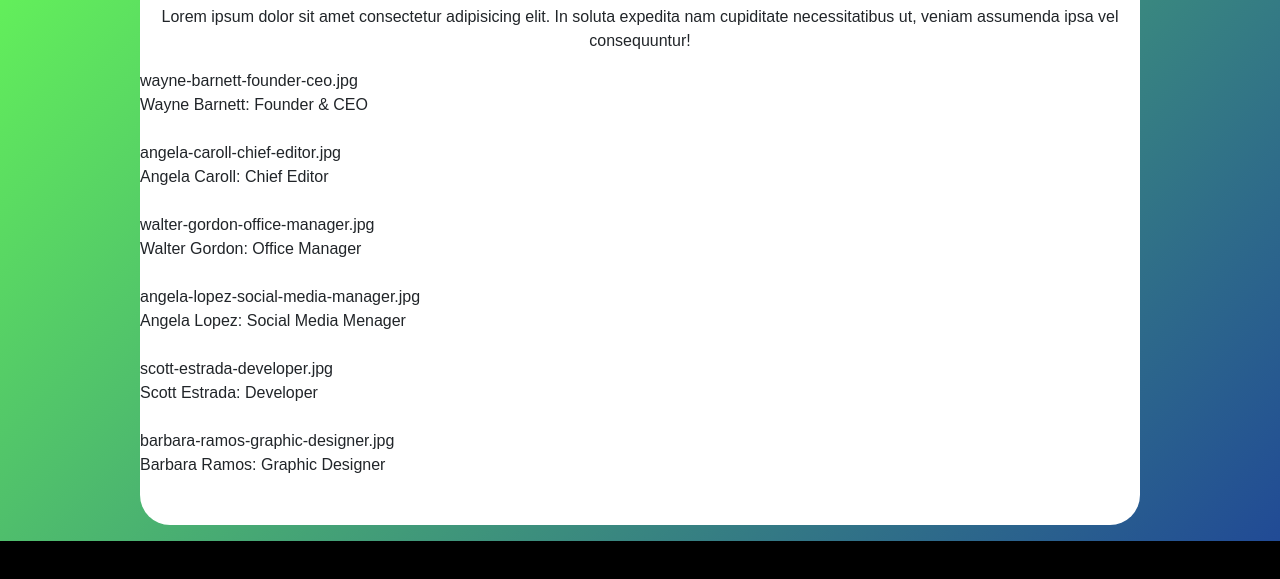
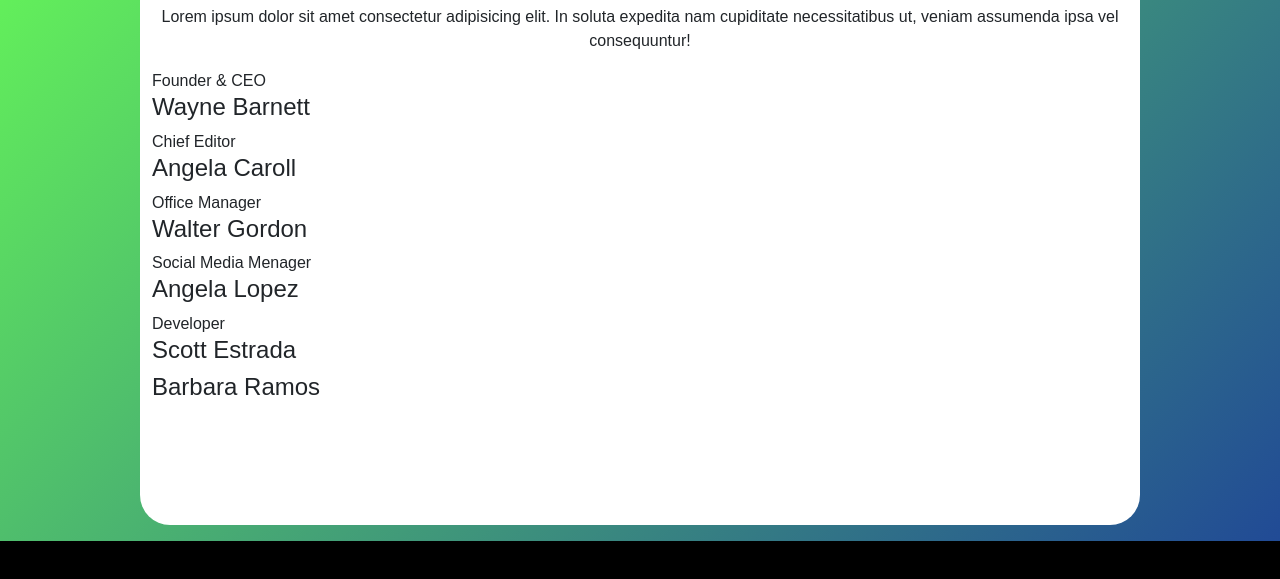
Before and after one commit to coder-ms/-js-our-team, a plain HTML site: page index.html in a window 1280 px wide. Shown: the part 179-758 px from the top of the page. Drawn offline with nearby package versions, Linux system fonts and the light colour scheme.

Commit message:
milestone2 da sistemare

```diff
--- a/index.html
+++ b/index.html
@@ -25,8 +25,50 @@
             <div class="white my-5" >
                 <h1 class="text-center">Meet our team</h1>
                 <p class="text-center">Lorem ipsum dolor sit amet consectetur adipisicing elit. In soluta expedita nam cupiditate necessitatibus ut, veniam assumenda ipsa vel consequuntur!</p>
-                <div id="app">
-
+                <div id="app" class="container">
+                    <div class="teamMember">
+                        <div>
+                            <div></div>
+                            <div class="h-100 memberOfTeam"></div>
+                            <h4>Wayne Barnett</h4>
+                        </div>
+                    </div>
+                    <div class="teamMember">
+                        <div>
+                            <div></div>
+                            <div class="h-100 memberOfTeam"></div>
+                            <h4>Angela Caroll</h4>
+                        </div>
+                    </div>
+                    <div class="teamMember">
+                        <div>
+                            <div></div>
+                            <div class="h-100 memberOfTeam"></div>
+                            <h4>Walter Gordon</h4>
+                        </div>
+                    </div>
+                    <div class="teamMember">
+                        <div>
+                            <div></div>
+                            <div class="h-100 memberOfTeam"></div>
+                            <h4>Angela Lopez</h4>
+                        </div>
+                    </div>
+                    <div class="teamMember">
+                        <div>
+                            <div></div>
+                            <div class="h-100 memberOfTeam"></div>
+                            <h4>Scott Estrada</h4>
+                        </div>
+                    </div>
+                    <div class="teamMember">
+                        <div></div>
+                        <div>
+                            <div></div>
+                            <h4 class="memberName">Barbara Ramos</h4>
+                            <div class="memberRole"></div>
+                        </div>
+                    </div>
                 </div>
             </div>
         </main>
--- a/js/script.js
+++ b/js/script.js
@@ -16,8 +16,9 @@ BONUS 3:
 Aggiungere attraverso un form un membro al team
 */
 
+
+//MILESTONE 0
 //Array
-
 const team = [
     {
         name: 'Wayne Barnett',
@@ -51,18 +52,47 @@ const team = [
     }
 ];
 
+//MILESTONE 1
 for(let i = 0; i < team.length; i++){
     console.log(team[i].name + ':' + ' ' + team[i].role + ' ' + team[i].image );
-    document.getElementById("app").innerHTML += team[i].image  + '<br>' + team[i].name + ':' + ' ' + team[i].role + '<br><br>';
+    //document.getElementById("app").innerHTML += team[i].image  + '<br>' + team[i].name + ':' + ' ' + team[i].role + '<br><br>';
 }
 
+let arrayOfImg = [];
+let arrayOfNames = [];
+let arrayOfRoles = [];
 for(let value of team){
+    arrayOfImg.push(value.img);
+    arrayOfNames.push(value.name);
+    arrayOfRoles.push(value.role);
     for(let key in value){
         console.log(key + ':' + ' ' + value[key]);
-
     }
 }
 
+console.log(arrayOfImg);
+console.log(arrayOfNames);
+console.log(arrayOfRoles);
+
+let allMembers = team.length;
+console.log(allMembers);
+
+//MILESTONE 2
+let pictures = document.querySelectorAll('.memberOfTeam');
+let memberName = document.querySelectorAll('.memberName');
+let memberRole = document.querySelectorAll('.memberRole');
+
+for(let i = 0; i < allMembers; i++){
+    pictures[i].style.bgImg = `url(../img/${arrayOfImg[i]})`;
+    pictures[i].innerHTML = `${arrayOfNames[i]}`;
+    pictures[i].innerHTML = `${arrayOfRoles[i]}`;
+}
+
+
+/*
+team = document.createElement('div');
+team.innerText = "This is a paragraph.";
+*/
 
 
 //All getElementById
```
